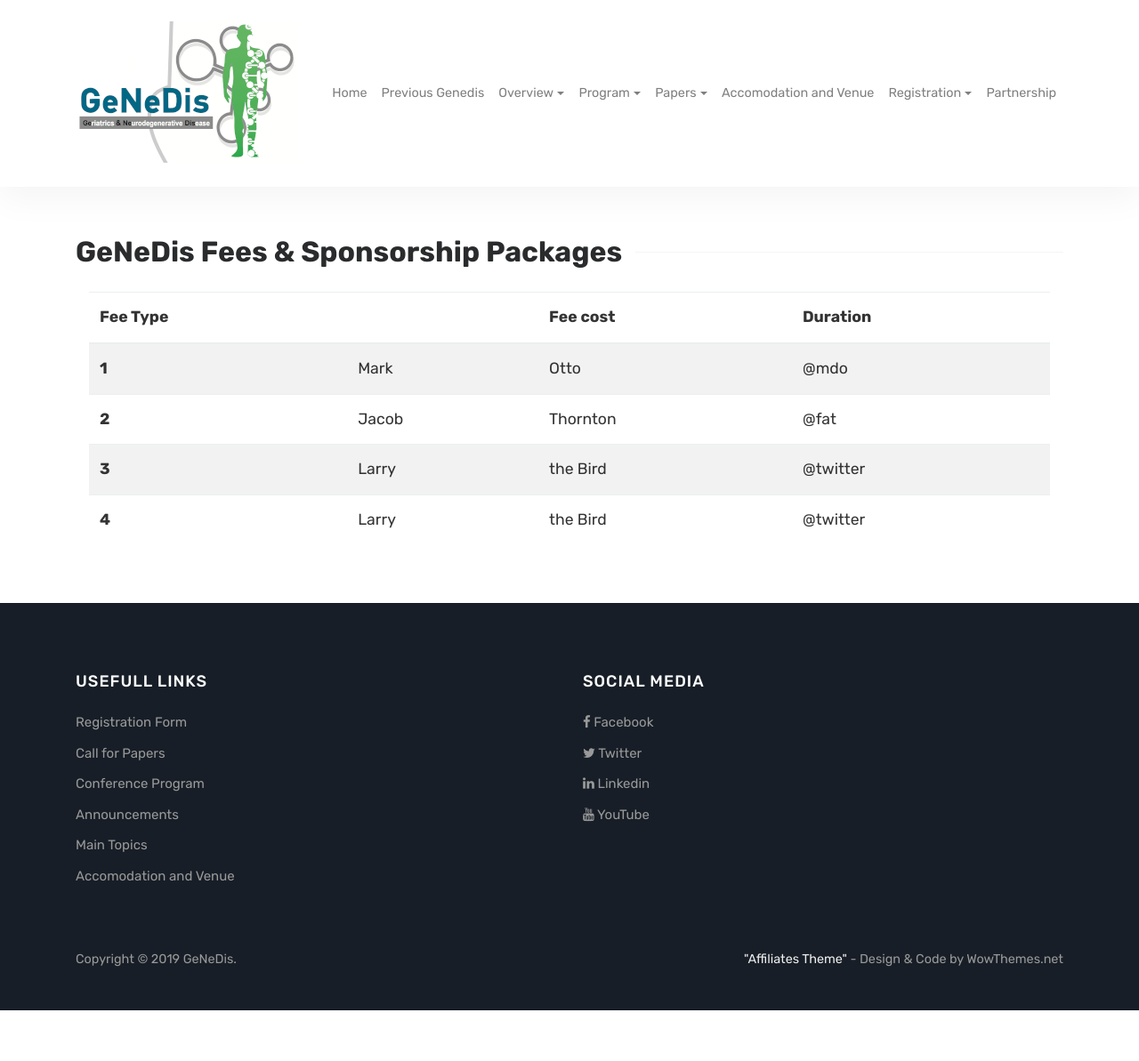
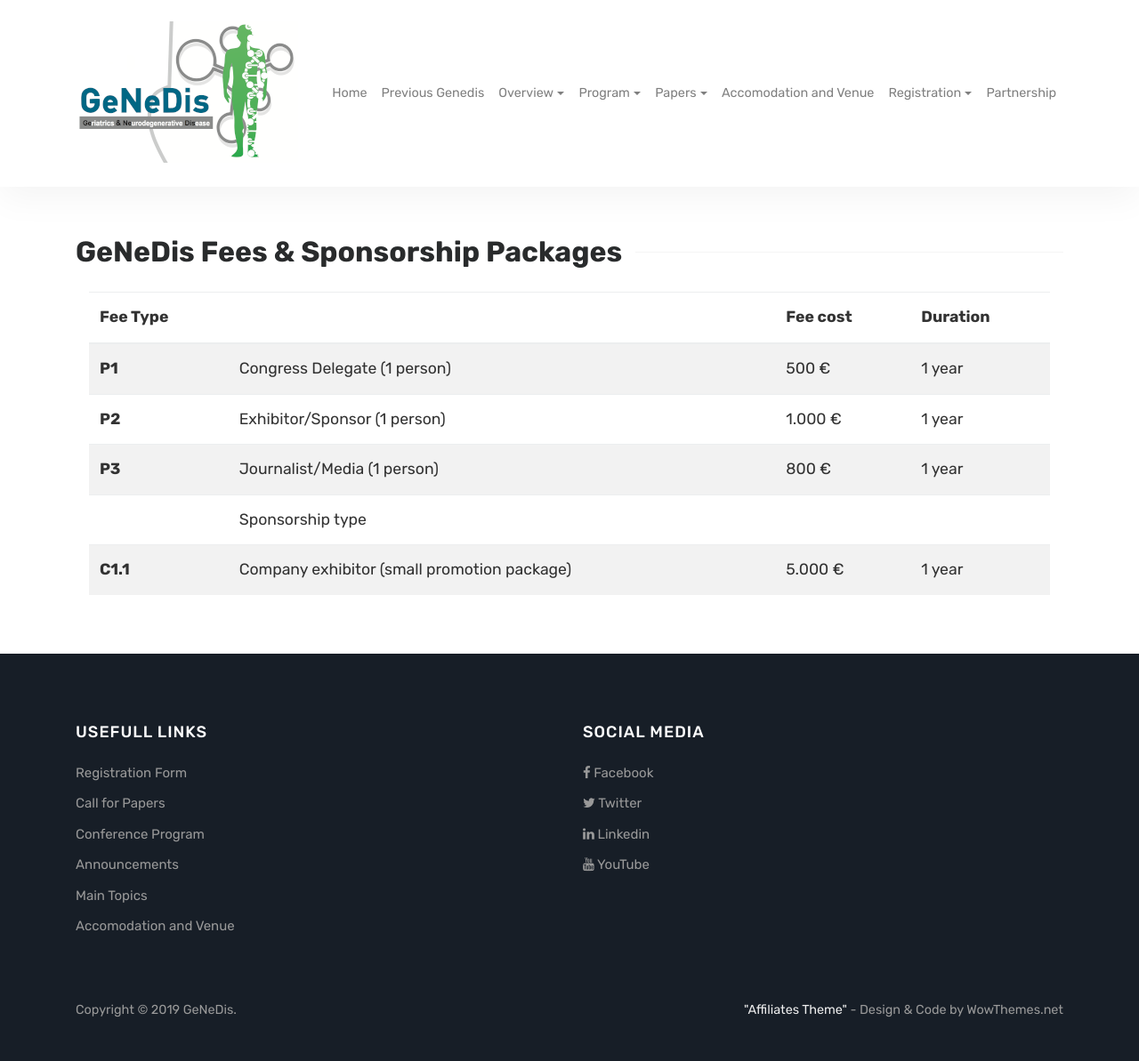
Before and after one commit to Covide-1797/genedis, a Jekyll site: the page built from pages/partnership.html, in a window 1280 px wide. Shown: the whole page at 89% size. Built offline with Jekyll 4.4.1, drawn with Linux system fonts in a browser that asks for light colours; before the commit the page ends 1136 px from its top, so only the background shows below that.

Commit message:
Update partnership.html

```diff
--- a/pages/partnership.html
+++ b/pages/partnership.html
@@ -17,28 +17,34 @@ title: GeNeDis Fees & Sponsorship Packages
                 </thead>
                 <tbody>
                     <tr>
-                        <th scope="row">1</th>
-                        <td>Mark</td>
-                        <td>Otto</td>
-                        <td>@mdo</td>
+                        <th scope="row">P1</th>
+                        <td>Congress Delegate (1 person)</td>
+                        <td>500 €</td>
+                        <td>1 year</td>
                     </tr>
                     <tr>
-                        <th scope="row">2</th>
-                        <td>Jacob</td>
-                        <td>Thornton</td>
-                        <td>@fat</td>
+                        <th scope="row">P2</th>
+                        <td>Exhibitor/Sponsor (1 person)</td>
+                        <td>1.000 €</td>
+                        <td>1 year</td>
                     </tr>
                     <tr>
-                        <th scope="row">3</th>
-                        <td>Larry</td>
-                        <td>the Bird</td>
-                        <td>@twitter</td>
+                        <th scope="row">P3</th>
+                        <td>Journalist/Media (1 person)</td>
+                        <td>800 €</td>
+                        <td>1 year</td>
                     </tr>
                     <tr>
-                        <th scope="row">4</th>
-                        <td>Larry</td>
-                        <td>the Bird</td>
-                        <td>@twitter</td>
+                        <th scope="row"></th>
+                        <td>Sponsorship type</td>
+                        <td></td>
+                        <td></td>
+                    </tr>
+                    <tr>
+                        <th scope="row">C1.1</th>
+                        <td>Company exhibitor (small promotion package)</td>
+                        <td>5.000 €</td>
+                        <td>1 year</td>
                     </tr>
                 </tbody>
             </table>
```
